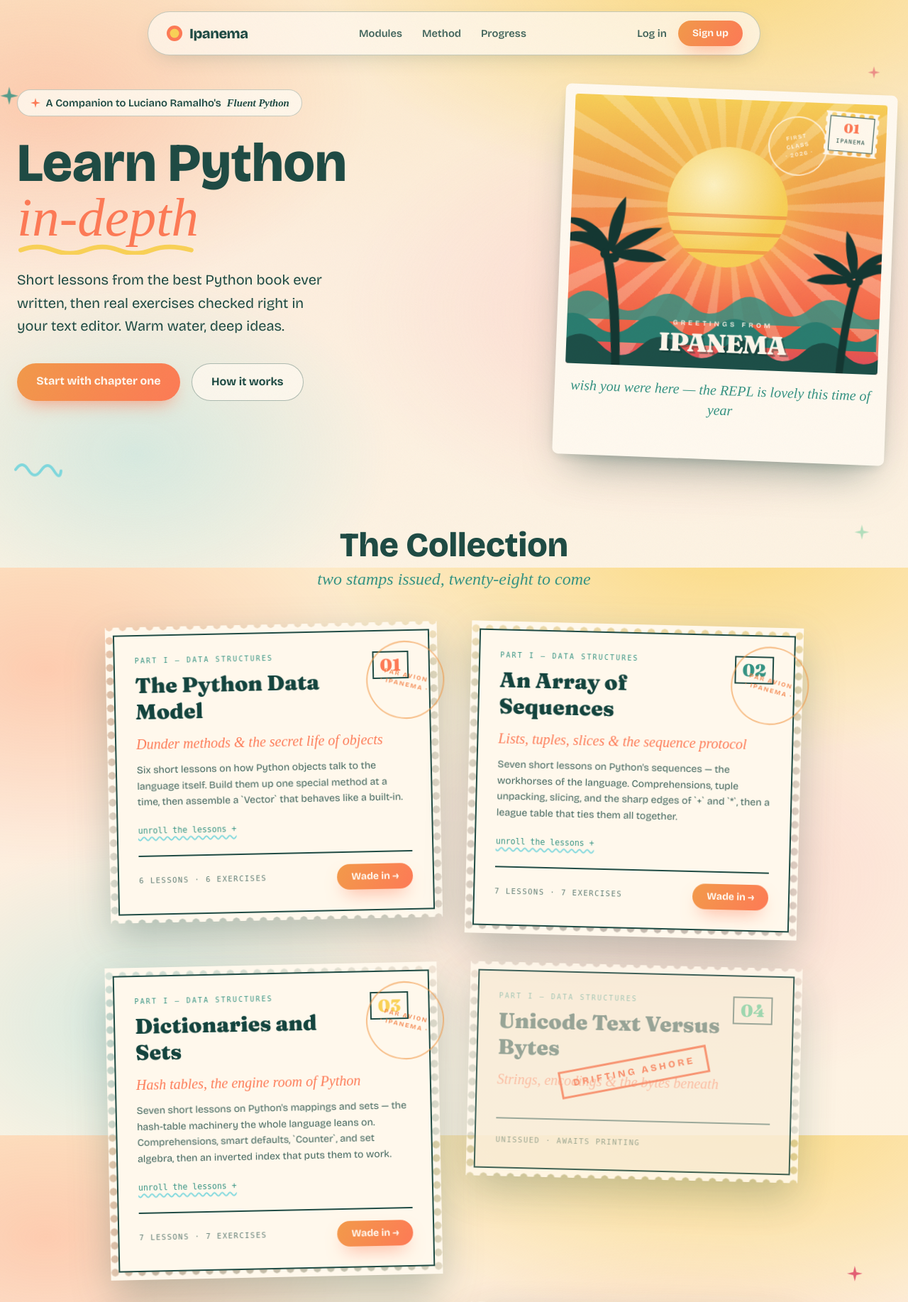
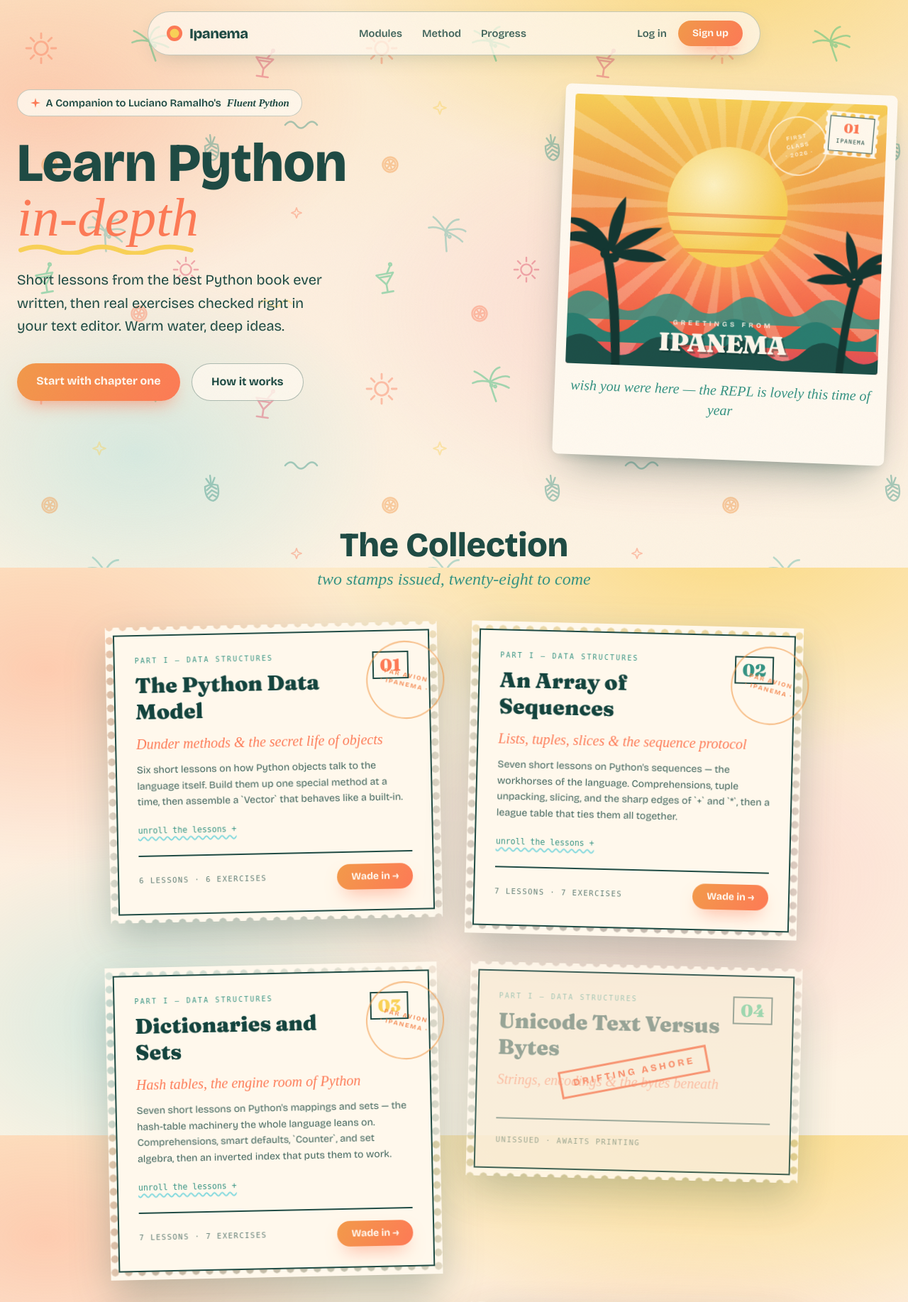
Before and after one commit to nicoferreira90/ipanema, a Django app: page / in a window 1280 px wide. Shown: the top 1835 px of the page at 71% size. Run offline with Django 5.2, Linux system fonts and the light colour scheme; some libraries are stand-ins or nearby versions; some web fonts are replaced.

Commit message:
improved doodles

```diff
--- a/ipanema/templates/account/auth_base.html
+++ b/ipanema/templates/account/auth_base.html
@@ -33,6 +33,7 @@
 
 {% block body %}
 <div class="page-grain"></div>
+{% include "partials/doodle_field.html" %}
 
 {% include "partials/navbar.html" %}
 
--- a/ipanema/templates/index.html
+++ b/ipanema/templates/index.html
@@ -7,18 +7,6 @@
 {% include "partials/components_styles.html" %}
 <style>
   /* ===== landing — postcard-from-the-edge layout ===== */
-
-  /* floating doodles */
-  .doodle { position: absolute; pointer-events: none; z-index: 0; }
-  .float-a { animation: floaty 7s ease-in-out infinite alternate; }
-  .float-b { animation: floaty 9s ease-in-out infinite alternate-reverse; }
-  .float-c { animation: floaty 11s ease-in-out infinite alternate; }
-  @keyframes floaty {
-    from { transform: translateY(-10px) rotate(-3deg); }
-    to   { transform: translateY(12px) rotate(4deg); }
-  }
-  .twinkle { animation: twinkle 3.5s ease-in-out infinite; }
-  @keyframes twinkle { 0%, 100% { opacity: .9; transform: scale(1); } 50% { opacity: .35; transform: scale(.75); } }
 
   /* hero */
   .p1-hero { position: relative; z-index: 10; }
@@ -54,23 +42,11 @@
 
 {% block body %}
 <div class="page-grain"></div>
+{% include "partials/doodle_field.html" %}
 {% include "partials/navbar.html" %}
 
 <!-- ===== hero: asymmetric split ===== -->
 <section class="p1-hero max-w-7xl mx-auto px-6 pt-12 lg:pt-16 pb-16" x-data="postcardDemo()">
-  <!-- doodles -->
-  <div class="doodle twinkle" style="top: 60px; left: 0">
-    <svg width="26" height="26" viewBox="0 0 30 30" fill="#369383"><path d="M15 0 L18 12 L30 15 L18 18 L15 30 L12 18 L0 15 L12 12 Z"/></svg>
-  </div>
-  <div class="doodle float-c" style="bottom: 36px; left: 1.5%">
-    <svg width="70" height="36" viewBox="0 0 70 36" fill="none" stroke="#80d8dd" stroke-width="4" stroke-linecap="round">
-      <path d="M3 18 Q 12 4 21 18 T 39 18 T 57 18 T 67 18"/>
-    </svg>
-  </div>
-  <div class="doodle twinkle hidden lg:block" style="top: 30px; right: 3%; animation-delay: -1.4s">
-    <svg width="20" height="20" viewBox="0 0 30 30" fill="#de4a66"><path d="M15 0 L18 12 L30 15 L18 18 L15 30 L12 18 L0 15 L12 12 Z"/></svg>
-  </div>
-
   <div class="hero-grid">
     <div class="hero-copy">
       <span class="eyebrow-chip reveal" style="animation-delay:.1s">
@@ -100,18 +76,7 @@
 </section>
 
 <!-- ===== collection: vertical grid ===== -->
-<section id="modules" class="relative pt-8 pb-24">
-  <!-- doodles -->
-  <div class="doodle twinkle" style="top: 24px; right: 4%; animation-delay: -2.1s">
-    <svg width="28" height="28" viewBox="0 0 30 30" fill="#27ba76"><path d="M15 0 L18 12 L30 15 L18 18 L15 30 L12 18 L0 15 L12 12 Z"/></svg>
-  </div>
-  <div class="doodle float-a" style="bottom: 80px; left: 2.5%">
-    <svg width="54" height="54" viewBox="0 0 64 64"><circle cx="32" cy="32" r="26" fill="#fd7a56"/><circle cx="32" cy="32" r="20" fill="#fff3d6"/><g stroke="#fd7a56" stroke-width="3" stroke-linecap="round"><line x1="32" y1="14" x2="32" y2="50"/><line x1="14" y1="32" x2="50" y2="32"/><line x1="19" y1="19" x2="45" y2="45"/><line x1="45" y1="19" x2="19" y2="45"/></g></svg>
-  </div>
-  <div class="doodle twinkle hidden md:block" style="bottom: 30%; right: 5%; animation-delay: -.7s">
-    <svg width="22" height="22" viewBox="0 0 30 30" fill="#de4a66"><path d="M15 0 L18 12 L30 15 L18 18 L15 30 L12 18 L0 15 L12 12 Z"/></svg>
-  </div>
-
+<section id="modules" class="relative z-10 pt-8 pb-24">
   <div class="max-w-5xl mx-auto px-6">
     <div class="text-center mb-12">
       <h2 class="text-4xl md:text-5xl font-extrabold reveal">The Collection</h2>
--- a/ipanema/templates/modules/lesson_detail.html
+++ b/ipanema/templates/modules/lesson_detail.html
@@ -10,6 +10,7 @@
 
 {% block body %}
 <div class="page-grain"></div>
+{% include "partials/doodle_field.html" %}
 {% include "partials/navbar.html" %}
 
 <main class="relative z-10 max-w-3xl mx-auto px-6 pt-12 pb-28">
--- a/ipanema/templates/modules/module_detail.html
+++ b/ipanema/templates/modules/module_detail.html
@@ -10,6 +10,7 @@
 
 {% block body %}
 <div class="page-grain"></div>
+{% include "partials/doodle_field.html" %}
 {% include "partials/navbar.html" %}
 
 <main class="relative z-10 max-w-3xl mx-auto px-6 pt-12 pb-28">
--- /dev/null
+++ b/ipanema/templates/partials/doodle_field.html
@@ -0,0 +1,83 @@
+<!-- static, tiled beach-doodle background (WhatsApp-style) -->
+<style>
+  .doodle-field {
+    position: fixed; inset: 0; z-index: 0;
+    pointer-events: none; opacity: .42;
+  }
+  .doodle-field svg { width: 100%; height: 100%; display: block; }
+</style>
+<div class="doodle-field" aria-hidden="true">
+  <svg width="100%" height="100%" xmlns="http://www.w3.org/2000/svg">
+    <defs>
+      <g id="d-sun" fill="none" stroke-width="2.6" stroke-linecap="round">
+        <circle r="8.5"/>
+        <line x1="13" y1="0" x2="19" y2="0"/>
+        <line x1="9.19" y1="9.19" x2="13.43" y2="13.43"/>
+        <line x1="0" y1="13" x2="0" y2="19"/>
+        <line x1="-9.19" y1="9.19" x2="-13.43" y2="13.43"/>
+        <line x1="-13" y1="0" x2="-19" y2="0"/>
+        <line x1="-9.19" y1="-9.19" x2="-13.43" y2="-13.43"/>
+        <line x1="0" y1="-13" x2="0" y2="-19"/>
+        <line x1="9.19" y1="-9.19" x2="13.43" y2="-13.43"/>
+      </g>
+      <g id="d-palm" fill="none" stroke-width="2.6" stroke-linecap="round" stroke-linejoin="round">
+        <path d="M3 22 Q -1 6 -3 -6"/>
+        <path d="M-3 -6 Q -16 -11 -27 -7"/>
+        <path d="M-3 -6 Q -15 -19 -23 -23"/>
+        <path d="M-3 -6 Q 2 -23 13 -25"/>
+        <path d="M-3 -6 Q 17 -15 25 -10"/>
+        <path d="M-3 -6 Q 15 -1 23 5"/>
+        <circle cx="-1" cy="-1" r="1.6"/>
+        <circle cx="4" cy="1" r="1.6"/>
+      </g>
+      <g id="d-cocktail" fill="none" stroke-width="2.6" stroke-linecap="round" stroke-linejoin="round">
+        <path d="M-12 -10 L12 -10 L0 5 Z"/>
+        <path d="M0 5 L0 16"/>
+        <path d="M-8 16 L8 16"/>
+        <path d="M-7 -6 L7 -6"/>
+        <path d="M3 -10 L10 -21"/>
+        <circle cx="10" cy="-22" r="1.8"/>
+      </g>
+      <g id="d-pineapple" fill="none" stroke-width="2.4" stroke-linecap="round" stroke-linejoin="round">
+        <path d="M-9 -1 Q -11 17 0 20 Q 11 17 9 -1 Q 0 -5 -9 -1 Z"/>
+        <path d="M-7 4 L0 -1"/><path d="M0 -1 L7 4"/>
+        <path d="M-7 10 L0 5"/><path d="M0 5 L7 10"/>
+        <path d="M-5 15 L0 11"/><path d="M0 11 L5 15"/>
+        <path d="M0 -1 L-6 -12"/><path d="M0 -1 L0 -16"/><path d="M0 -1 L6 -12"/>
+      </g>
+      <g id="d-citrus" fill="none" stroke-width="2.4" stroke-linecap="round">
+        <circle r="10.5"/>
+        <circle r="7.5"/>
+        <line x1="0" y1="0" x2="7.5" y2="0"/>
+        <line x1="0" y1="0" x2="3.75" y2="6.5"/>
+        <line x1="0" y1="0" x2="-3.75" y2="6.5"/>
+        <line x1="0" y1="0" x2="-7.5" y2="0"/>
+        <line x1="0" y1="0" x2="-3.75" y2="-6.5"/>
+        <line x1="0" y1="0" x2="3.75" y2="-6.5"/>
+      </g>
+      <g id="d-wave" fill="none" stroke-width="2.6" stroke-linecap="round">
+        <path d="M-22 0 Q -14 -9 -7 0 T 8 0 T 23 0"/>
+      </g>
+      <g id="d-star" fill="none" stroke-width="2.6" stroke-linejoin="round">
+        <path d="M0 -11 L3 -3 L11 0 L3 3 L0 11 L-3 3 L-11 0 L-3 -3 Z"/>
+      </g>
+
+      <pattern id="beach-doodles" width="480" height="480" patternUnits="userSpaceOnUse">
+        <use href="#d-sun"       transform="translate(58 68) scale(1.1)"  stroke="#fd7a56"/>
+        <use href="#d-palm"      transform="translate(214 64) rotate(-6)"  stroke="#27ba76"/>
+        <use href="#d-cocktail"  transform="translate(372 92) rotate(8)"   stroke="#de4a66"/>
+        <use href="#d-star"      transform="translate(140 152) scale(.8)"  stroke="#f9d157"/>
+        <use href="#d-wave"      transform="translate(424 176)"            stroke="#369383"/>
+        <use href="#d-citrus"    transform="translate(70 232) rotate(12)"  stroke="#f4953f"/>
+        <use href="#d-pineapple" transform="translate(298 206) rotate(-7)" stroke="#369383"/>
+        <use href="#d-star"      transform="translate(418 300) scale(.65)" stroke="#fd7a56"/>
+        <use href="#d-palm"      transform="translate(150 332) rotate(9)"  stroke="#5bb6a6"/>
+        <use href="#d-cocktail"  transform="translate(64 396) rotate(-10)" stroke="#27ba76"/>
+        <use href="#d-sun"       transform="translate(262 380) scale(.9)"  stroke="#de4a66"/>
+        <use href="#d-wave"      transform="translate(388 428)"            stroke="#f9d157"/>
+        <use href="#d-citrus"    transform="translate(196 442) rotate(-8)" stroke="#fd7a56"/>
+      </pattern>
+    </defs>
+    <rect width="100%" height="100%" fill="url(#beach-doodles)"/>
+  </svg>
+</div>
--- a/ipanema/templates/progress.html
+++ b/ipanema/templates/progress.html
@@ -9,6 +9,7 @@
 
 {% block body %}
 <div class="page-grain"></div>
+{% include "partials/doodle_field.html" %}
 
 {% include "partials/navbar.html" %}
 
```
